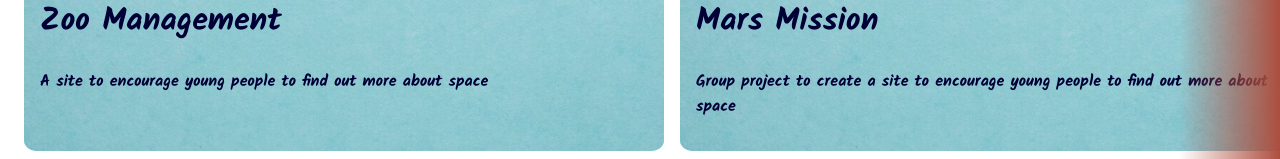
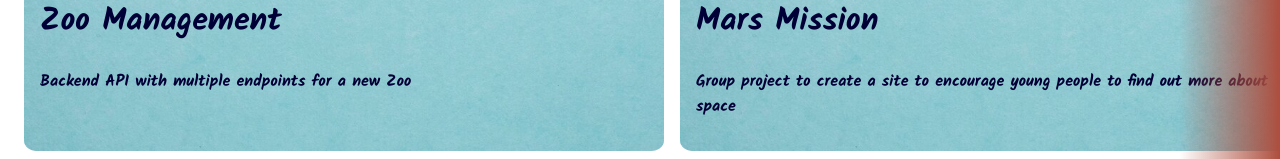
Before and after one commit to nandinip92/My-Portfolio, a React (Vite) app: page / in a window 1280 px wide. Shown: the part 972-1131 px from the top of the page. Built offline with nearby package versions, Linux system fonts and the light colour scheme.

Commit message:
update: project description update

```diff
--- a/src/data/projects_list.ts
+++ b/src/data/projects_list.ts
@@ -3,8 +3,7 @@ import { Project } from "../models/Project"
 export const projects: Project[] = [
   {
     name: "Zoo Management",
-    description:
-      "A site to encourage young people to find out more about space",
+    description: "Backend API with multiple endpoints for a new Zoo",
     image: "./assets/ZooManagemet/ZooAnimals.png",
     link: "https://github.com/nandinip92/ZooManagement.git",
   },
@@ -18,7 +17,8 @@ export const projects: Project[] = [
   },
   {
     name: "MyFace",
-    description: "A social media platform with user profiles, posts with likes and dislikes",
+    description:
+      "A social media platform with user profiles, posts with likes and dislikes",
     image: "./assets/MyFace/my-face.png",
     link: "https://github.com/nandinip92/myface-api-typescript/tree/main/frontend",
   },
@@ -32,9 +32,9 @@ export const projects: Project[] = [
   {
     name: "FakeLandia",
     description:
-      "A site to encourage young people to find out more about space",
+      "Fakelandia is a happy place, so a website to keep abreast of the latest justice developments",
     image: "./assets/Fakelandia/FakeLandia.PNG",
-    link: "https://nandinip92.github.io/lm-code-intro-react-router-fakelandia/",
+    link: "https://github.com/nandinip92/lm-code-intro-react-router-fakelandia.git",
   },
   {
     name: "Photo Viewer",
```
